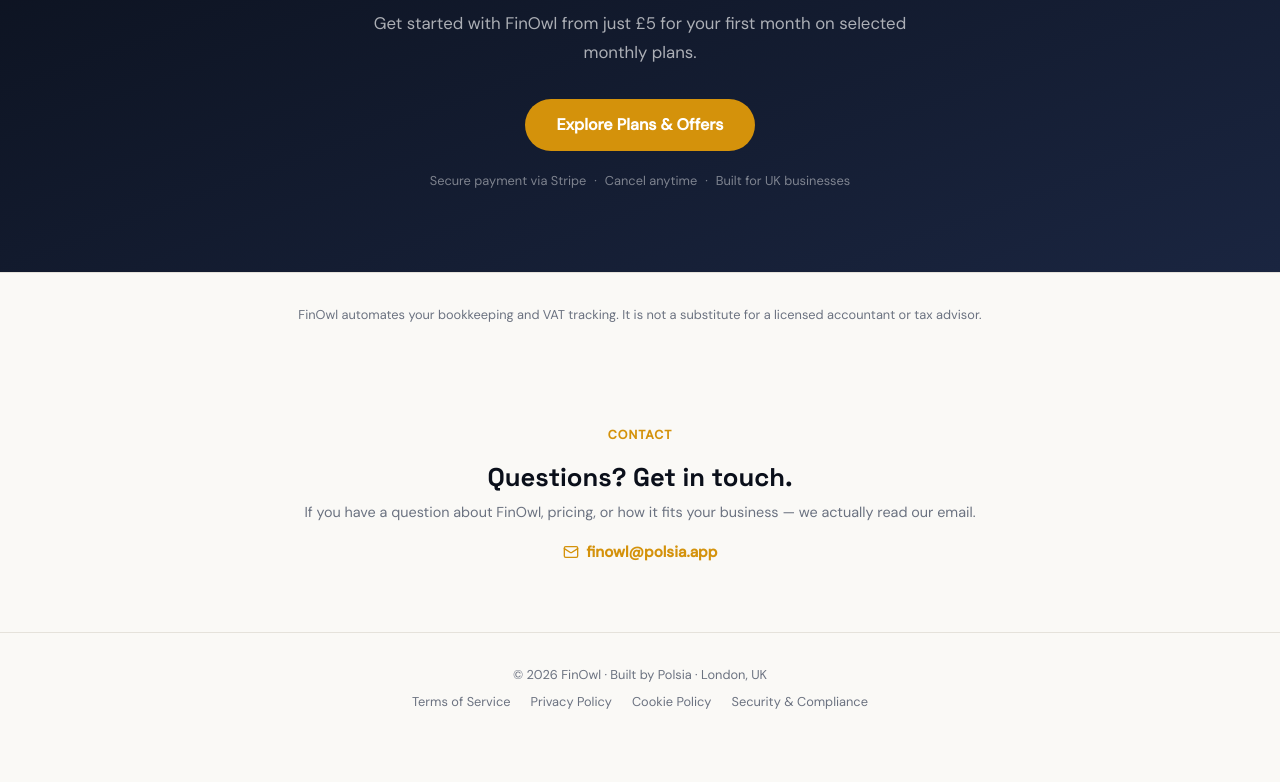
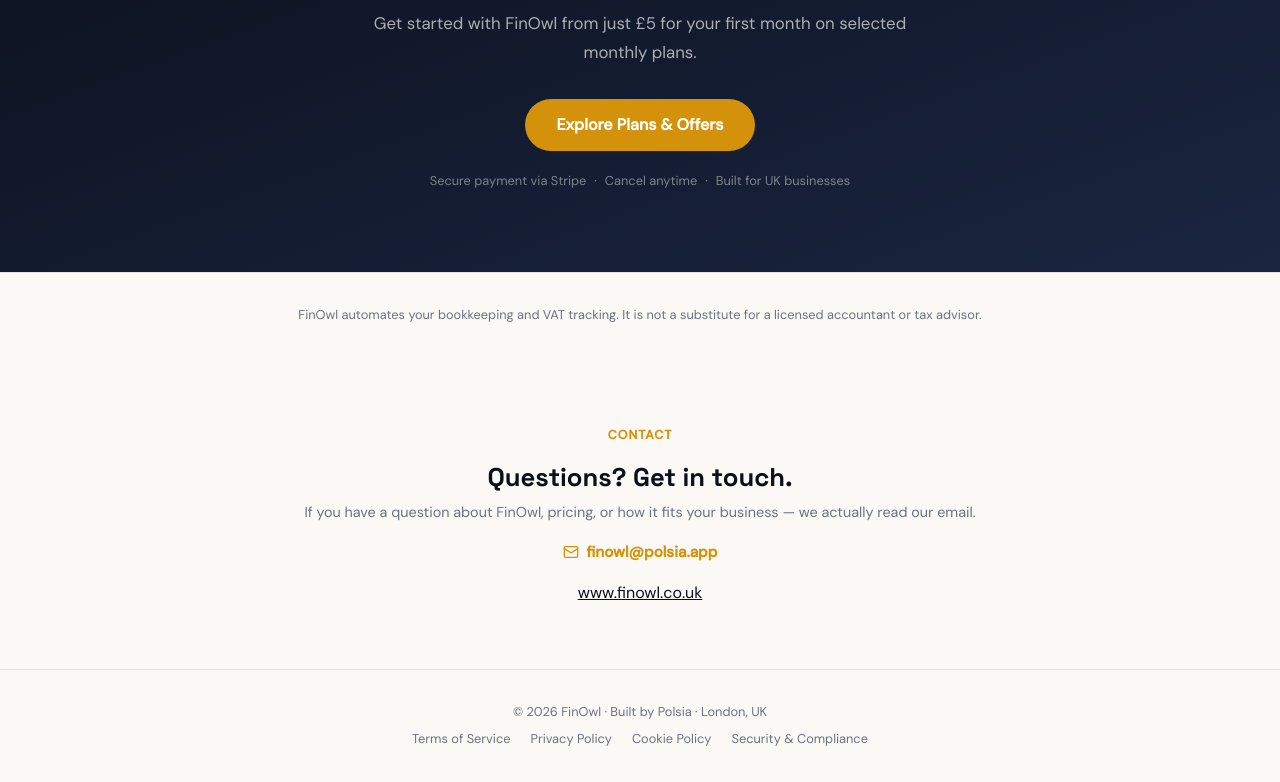
Before and after one commit to FinOwlUK/finowl, a website: page public/index.html in a window 1280 px wide. Shown: the part 6799-7581 px from the top of the page. Before the commit the page ends 7543 px from the top, so only its background shows below. Drawn offline with Linux system fonts and the light colour scheme.

Commit message:
Add Finowl website link to footer
Added a link to the Finowl website in the footer.

```diff
--- a/public/index.html
+++ b/public/index.html
@@ -2301,6 +2301,11 @@
                 </svg>
                 finowl@polsia.app
             </a>
+<p style="margin-top: 0.75rem;">
+  <a href="https://www.finowl.co.uk" target="_blank" rel="noopener noreferrer">
+    www.finowl.co.uk
+  </a>
+</p>
         </div>
     </section>
 
```
